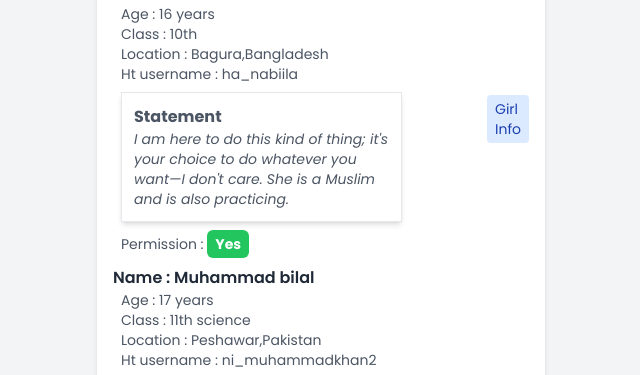
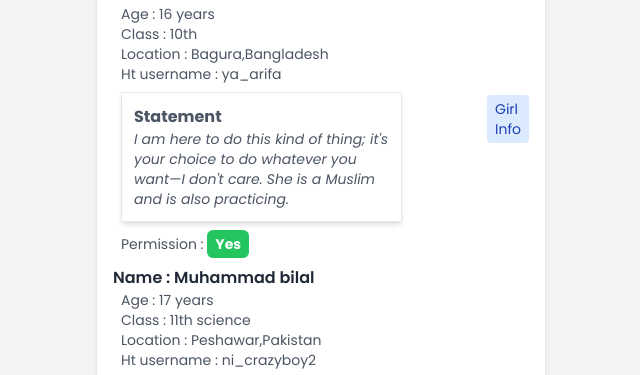
Before and after one commit to ana-yet/nabilllla, a plain HTML site: page index.html in a window 1280 px wide. Shown: the part 304-679 px from the top of the page, 319-959 px from the left. Drawn offline with nearby package versions, Linux system fonts and the light colour scheme.

Commit message:
changed username

```diff
--- a/index.html
+++ b/index.html
@@ -40,7 +40,7 @@
               <span class="text-sm text-gray-600">Age : 16 years</span>
               <p class="text-sm text-gray-600">Class : 10th</p>
               <p class="text-sm text-gray-600">Location : Bagura,Bangladesh</p>
-              <p class="text-sm text-gray-600">Ht username : ha_nabiila</p>
+              <p class="text-sm text-gray-600">Ht username : ya_arifa</p>
               <p
                 class="text-sm text-gray-600 p-3 rounder-xs border border-gray-200 shadow-md w-3/4 mx-auto my-2"
               >
@@ -74,9 +74,7 @@
               <span class="text-sm text-gray-600">Age : 17 years</span>
               <p class="text-sm text-gray-600">Class : 11th science</p>
               <p class="text-sm text-gray-600">Location : Peshawar,Pakistan</p>
-              <p class="text-sm text-gray-600">
-                Ht username : ni_muhammadkhan2
-              </p>
+              <p class="text-sm text-gray-600">Ht username : ni_crazyboy2</p>
               <p
                 class="text-sm text-gray-600 p-3 rounder-xs border border-gray-200 shadow-md w-3/4 mx-auto my-2"
               >
```
